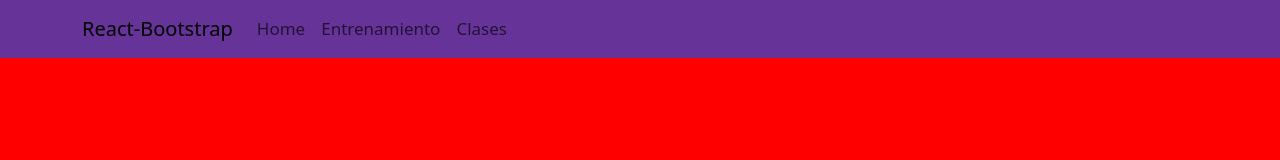
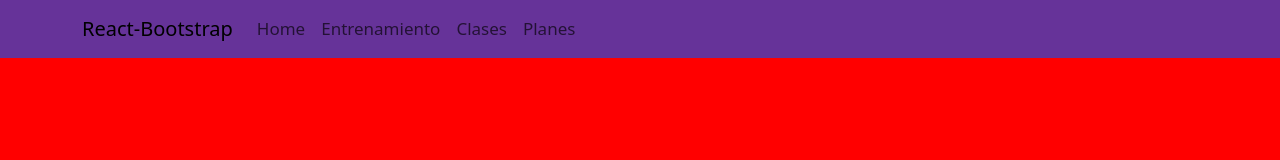
Before and after one commit to javieruncos/extreme-gym, a React (Vite) app: page / in a window 1280 px wide. Shown: the top 160 px of the page. Built offline with nearby package versions, Linux system fonts and the light colour scheme.

Commit message:
agregamos link a pagina de planes

```diff
--- a/src/components/common/Menu.jsx
+++ b/src/components/common/Menu.jsx
@@ -12,6 +12,7 @@ const Menu = () => {
                         <Nav.Link href="#home">Home</Nav.Link>
                         <Nav.Link href="/Formacion">Entrenamiento</Nav.Link>
                         <Nav.Link href="/Horarios">Clases</Nav.Link>
+                        <Nav.Link href="/Planes">Planes</Nav.Link>
                     </Nav>
                 </Navbar.Collapse>
             </Container>
```
